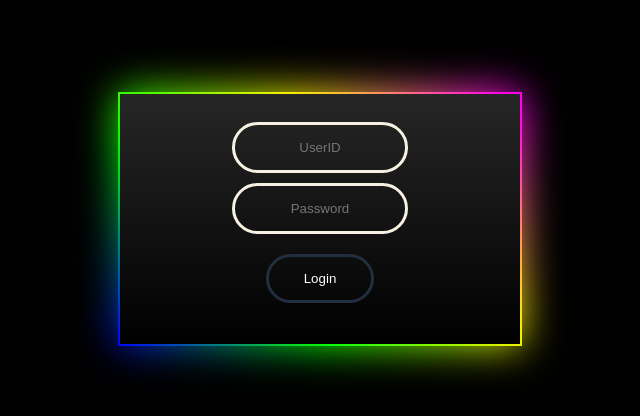
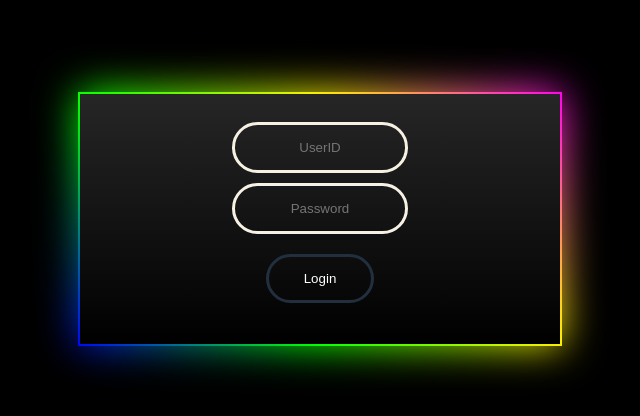
Before and after one commit to kiran-create/LOgin, a plain HTML site: page index.html in a window 1280 px wide. Shown: the part 106-522 px from the top of the page, without its empty margins (320-960 px from the left). Drawn offline with Linux system fonts and the light colour scheme.

Commit message:
Update cool.css

```diff
--- a/cool.css
+++ b/cool.css
@@ -47,6 +47,12 @@ cursor: pointer;
 }
 
 .cool{
+  max-width:1920px;
+  min-width:480px;
+
+}
+
+.cool{
   position: relative;
   margin: 200px auto 0;
   width : 400px;
```
